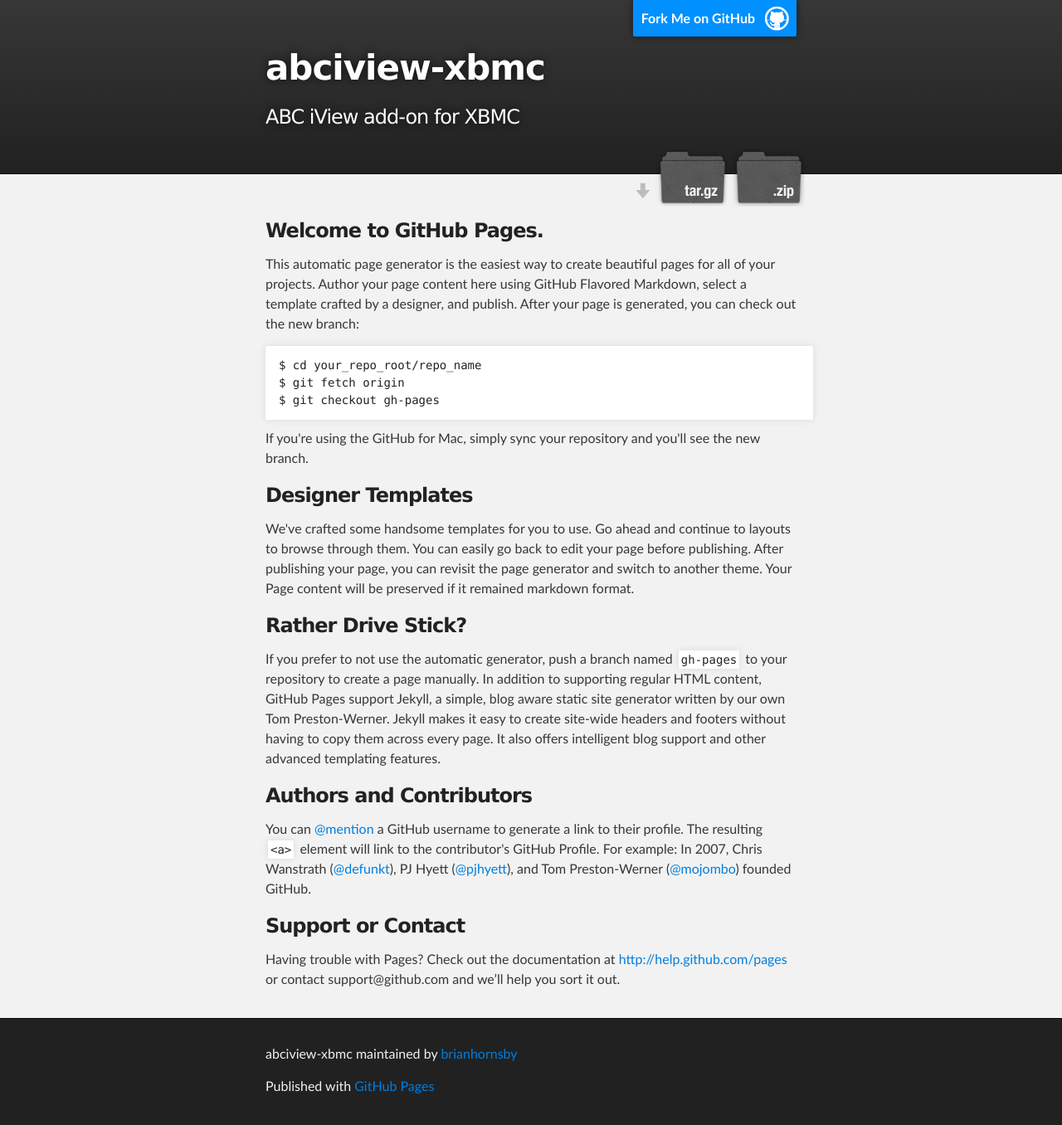
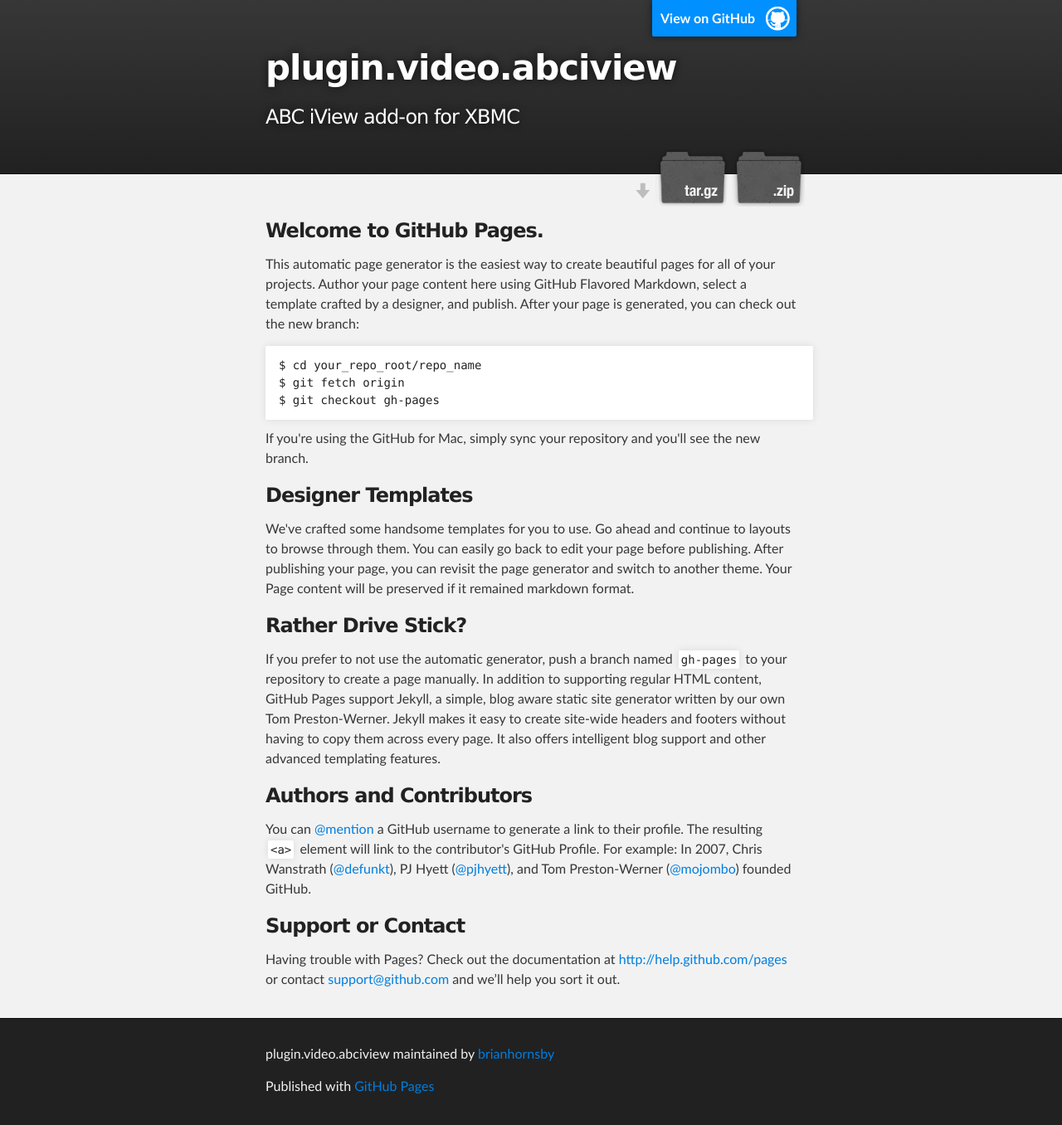
Before and after one commit to downunderboy/plugin.video.abciview, a plain HTML site: page index.html in a window 1280 px wide. Shown: the whole page at 83% size. Drawn offline with Linux system fonts and the light colour scheme.

```diff
--- a/index.html
+++ b/index.html
@@ -4,11 +4,11 @@
   <head>
     <meta charset='utf-8' />
     <meta http-equiv="X-UA-Compatible" content="chrome=1" />
-    <meta name="description" content="abciview-xbmc : ABC iView add-on for XBMC" />
+    <meta name="description" content="plugin.video.abciview : ABC iView add-on for XBMC" />
 
     <link rel="stylesheet" type="text/css" media="screen" href="stylesheets/stylesheet.css">
 
-    <title>abciview-xbmc</title>
+    <title>plugin.video.abciview</title>
   </head>
 
   <body>
@@ -16,15 +16,15 @@
     <!-- HEADER -->
     <div id="header_wrap" class="outer">
         <header class="inner">
-          <a id="forkme_banner" href="https://github.com/brianhornsby/abciview-xbmc">Fork Me on GitHub</a>
+          <a id="forkme_banner" href="https://github.com/brianhornsby/plugin.video.abciview">View on GitHub</a>
 
-          <h1 id="project_title">abciview-xbmc</h1>
+          <h1 id="project_title">plugin.video.abciview</h1>
           <h2 id="project_tagline">ABC iView add-on for XBMC</h2>
 
-          <section id="downloads">
-            <a class="zip_download_link" href="https://github.com/brianhornsby/abciview-xbmc/zipball/master">Download this project as a .zip file</a>
-            <a class="tar_download_link" href="https://github.com/brianhornsby/abciview-xbmc/tarball/master">Download this project as a tar.gz file</a>
-          </section>
+            <section id="downloads">
+              <a class="zip_download_link" href="https://github.com/brianhornsby/plugin.video.abciview/zipball/master">Download this project as a .zip file</a>
+              <a class="tar_download_link" href="https://github.com/brianhornsby/plugin.video.abciview/tarball/master">Download this project as a tar.gz file</a>
+            </section>
         </header>
     </div>
 
@@ -56,14 +56,14 @@ $ git checkout gh-pages
 
 <h3>Support or Contact</h3>
 
-<p>Having trouble with Pages? Check out the documentation at <a href="http://help.github.com/pages">http://help.github.com/pages</a> or contact support@github.com and we’ll help you sort it out.</p>
+<p>Having trouble with Pages? Check out the documentation at <a href="http://help.github.com/pages">http://help.github.com/pages</a> or contact <a href="mailto:support@github.com">support@github.com</a> and we’ll help you sort it out.</p>
       </section>
     </div>
 
     <!-- FOOTER  -->
     <div id="footer_wrap" class="outer">
       <footer class="inner">
-        <p class="copyright">abciview-xbmc maintained by <a href="https://github.com/brianhornsby">brianhornsby</a></p>
+        <p class="copyright">plugin.video.abciview maintained by <a href="https://github.com/brianhornsby">brianhornsby</a></p>
         <p>Published with <a href="http://pages.github.com">GitHub Pages</a></p>
       </footer>
     </div>
```
Also changed, not shown: params.json (+1 -1 lines).
